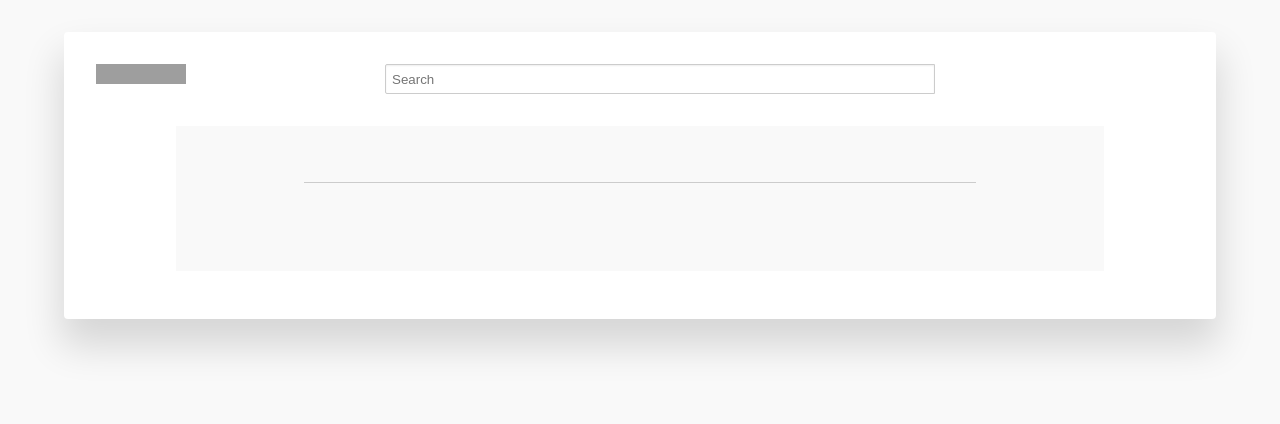
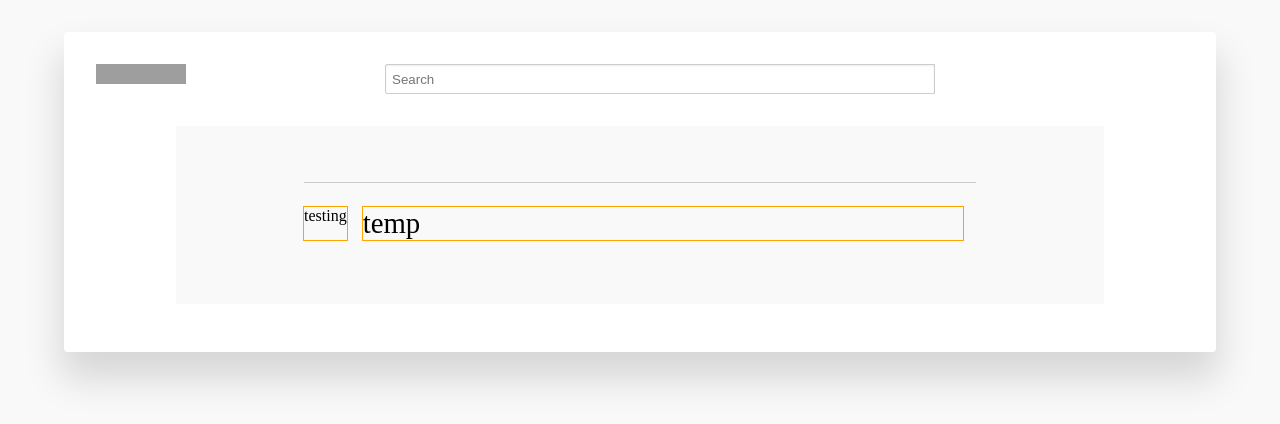
Before and after one commit to shanedoug02/workplace-compatibility-algorithmic-assessment, a Vue app: page / in a window 1280 px wide. Shown: the top 424 px of the page. Built offline with nearby package versions, Linux system fonts and the light colour scheme; grey boxes are pictures that could not be loaded.

Commit message:
Created VideoContainer component

```diff
--- a/src/App.vue
+++ b/src/App.vue
@@ -10,28 +10,30 @@
     </div>
     <div class="videos-container">
       <div class="divider"></div>
+      <VideoContainer />
     </div>
   </div>
 </template>
 
 <script>
 import HelloWorld from './components/HelloWorld.vue'
+import VideoContainer from './components/VideoContainer.vue'
 
 export default {
   name: 'App',
   components: {
-    HelloWorld
+    HelloWorld,
+    VideoContainer
   }
 }
 </script>
 
 <style>
  * {
-        margin: 0;
-        padding: 0;
-        box-sizing: border-box;
-
-      }
+    margin: 0;
+    padding: 0;
+    box-sizing: border-box;
+    }
       body {
         background: #f9f9f9;
         padding: 2rem 4rem;
@@ -71,25 +73,5 @@ export default {
       height: 1px;
       margin: 2.5rem 7rem 1.5rem 7rem;
      }
-     .video-container {
-       display: flex;
-       margin: 0rem 7rem;
-       margin-top: 1rem;
-     }
-     .video-thumbnail-container {
-       outline: 1px solid orange;
-       margin-right: 1rem;
-     }
-    .video-thumbnail{
-       height: 202px;
-    }
 
-     .video-data-container {
-       width: 600px;
-       height: auto;
-       outline: 1px solid orange;
-     }
-     .video-title {
-      font-size: 1.8rem;
-     }
 </style>
--- /dev/null
+++ b/src/components/VideoContainer.vue
@@ -0,0 +1,46 @@
+<template>
+  <div class="video-container">
+    <div class="video-thumbnail-container">
+        testing
+        <!-- :id="video.id.videoId" -->
+        <!-- <object data='https://www.youtube.com/embed/${video.id.videoId}?autoplay=1'  height='202px'></object> -->
+    </div>
+    <div class="video-data-container">
+        <div class="video-title">
+            temp
+            <!-- {{video.snippet.title}} -->
+        </div>
+    </div>
+  </div>
+</template>
+
+<script>
+    export default {
+        name: 'VideoContainer'
+    }
+</script>
+
+<style>
+.video-container {
+       display: flex;
+       margin: 0rem 7rem;
+       margin-top: 1rem;
+}
+.video-thumbnail-container {
+       outline: 1px solid orange;
+       margin-right: 1rem;
+}
+.video-thumbnail{
+       height: 202px;
+}
+
+.video-data-container {
+       width: 600px;
+       height: auto;
+       outline: 1px solid orange;
+}
+.video-title {
+      font-size: 1.8rem;
+}
+
+</style>
```
